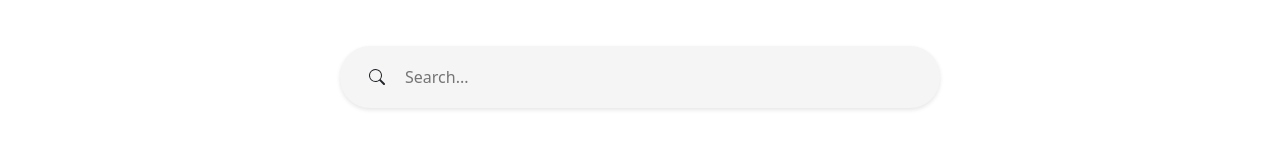
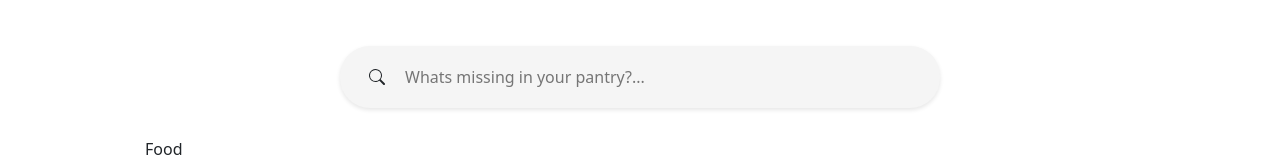
Before and after one commit to WeakViper/QuickoWeb, a React (Create React App) app: page /home in a window 1280 px wide. Shown: the part 742-905 px from the top of the page. Before the commit the page ends 874 px from the top, so only its background shows below. Built offline with nearby package versions, Linux system fonts and the light colour scheme.

Commit message:
added carousel to home page

```diff
--- /dev/null
+++ b/src/Home/Categories.js
@@ -0,0 +1,47 @@
+
+import Carousel from 'react-multi-carousel';
+import 'react-multi-carousel/lib/styles.css';
+import Button from 'react-bootstrap/Button';
+import { useHistory } from 'react-router-dom';
+import "./CategoriesCarousel.css"
+
+const Categories = () => {
+    const responsive = {
+        superLargeDesktop: {
+          breakpoint: { max: 4000, min: 3000 },
+          items: 5
+        },
+        desktop: {
+          breakpoint: { max: 3000, min: 1024 },
+          items: 5
+        },
+        tablet: {
+          breakpoint: { max: 1024, min: 464 },
+          items: 2
+        },
+        mobile: {
+          breakpoint: { max: 464, min: 0 },
+          items: 1
+        }
+      };
+
+      const history = useHistory();
+
+      const handleClick = () => {
+        history.push('/signup');
+    };
+
+    return (
+        <div className="categoriesCarousel mx-5 px-5">
+            <Carousel responsive={responsive}>
+                <div>
+                <button type="submit" className="btn categoriesButton rounded-pill px-5 py-1" onClick={handleClick}>
+                    <span>Food</span>
+                </button>
+                </div>
+            </Carousel>
+        </div>
+    );
+}
+
+export default Categories;
--- a/src/Home/Home.js
+++ b/src/Home/Home.js
@@ -1,3 +1,4 @@
+import Categories from "./Categories";
 import HomeCarousel from "./HomeCarousel";
 import HomeNavBar from "./HomeNavBar";
 import SearchBar from "./SearchBar";
@@ -8,6 +9,7 @@ const Home = () => {
             <HomeNavBar />
             <HomeCarousel />
             <SearchBar />
+            <Categories />
         </div>
     );
 }
--- a/src/Home/SearchBar.js
+++ b/src/Home/SearchBar.js
@@ -7,7 +7,7 @@ const SearchBar = () => {
             <div className="search-icon">
                 <Search />
             </div>
-            <input type="text" placeholder="Search..." className="search-input" />
+            <input type="text" placeholder="Whats missing in your pantry?..." className="search-input" />
         </div>
     );
 }
```
Also changed, not shown: src/Home/CategoriesCarousel.css (added).
